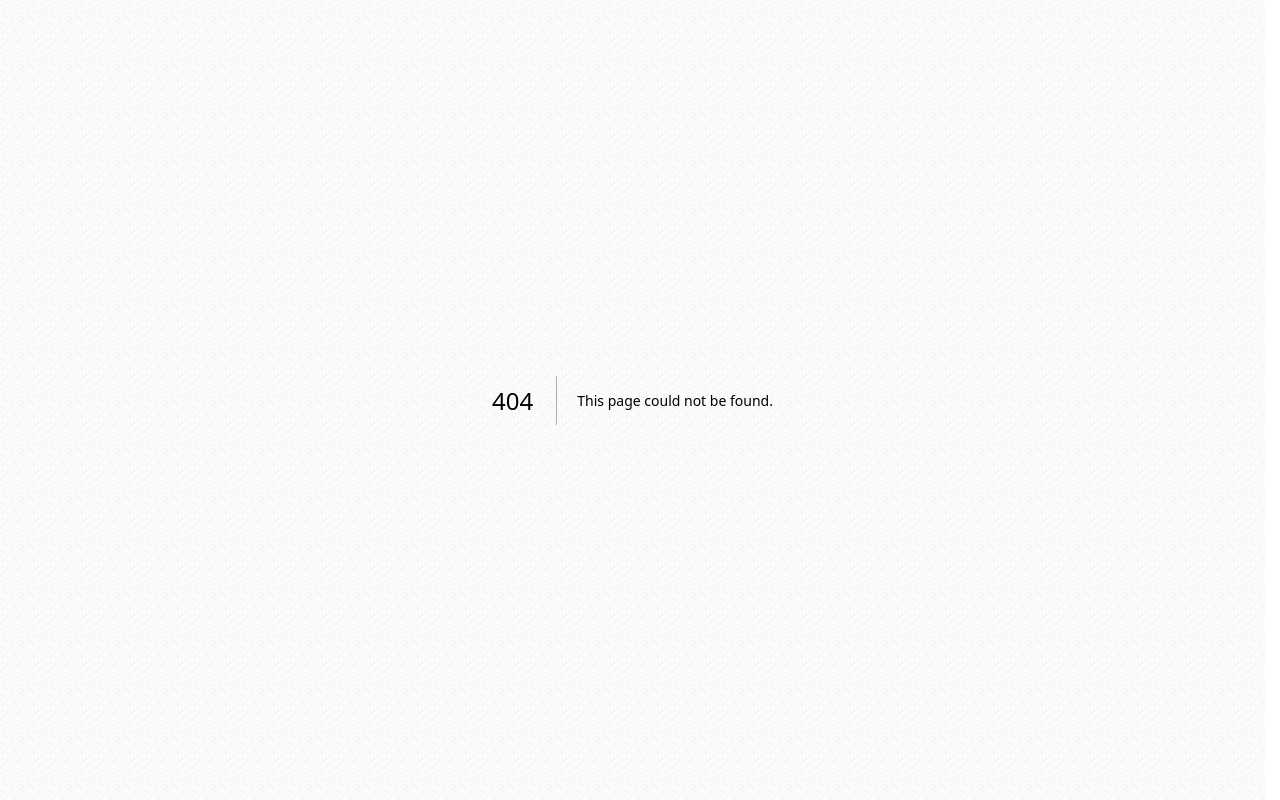
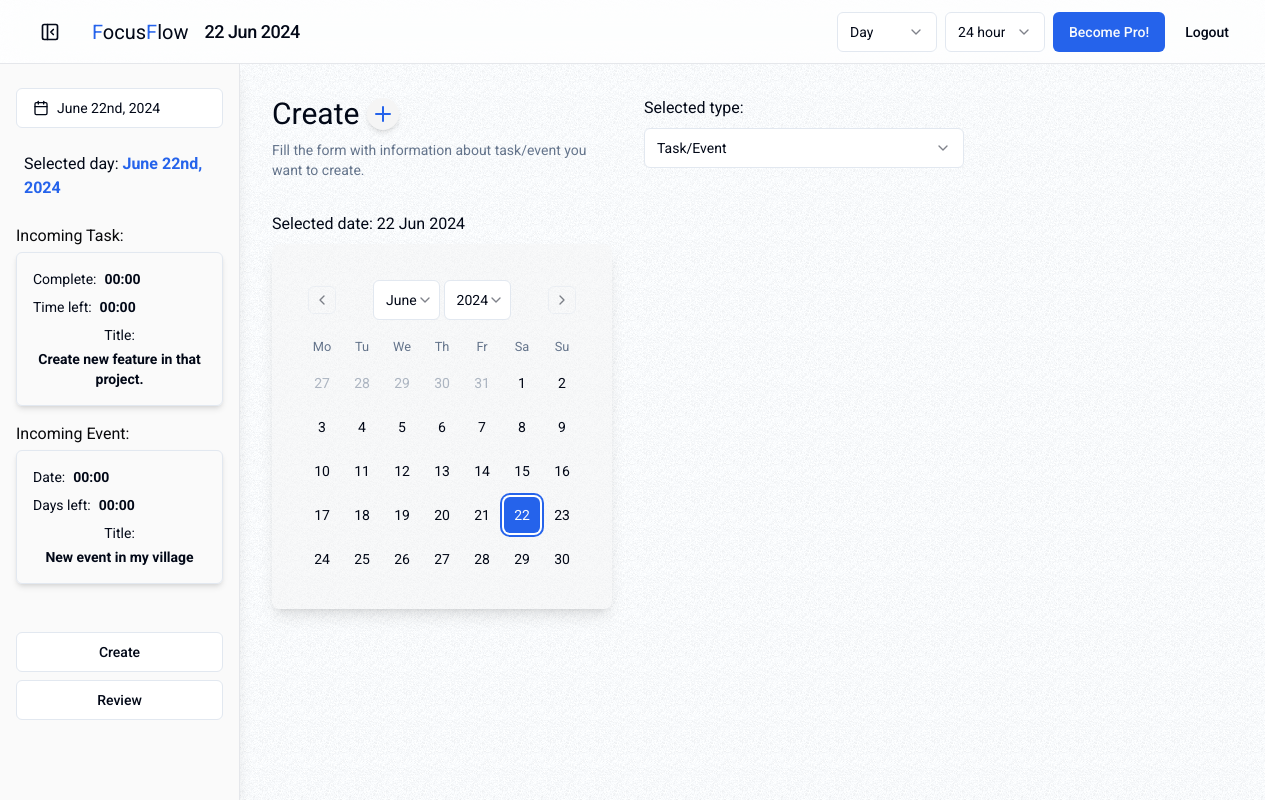
Before and after one commit to JarGad23/focus-flow, a Next.js app: page /dashboard/create in a window 1280 px wide. Before the commit this address had no page. Built offline with nearby package versions, Linux system fonts and the light colour scheme.

Commit message:
Added basic create page with basic components

```diff
--- /dev/null
+++ b/src/app/dashboard/create/_components/create-calendar.tsx
@@ -0,0 +1,42 @@
+import { Calendar } from "@/components/ui/calendar";
+import { format } from "date-fns";
+import { Plus } from "lucide-react";
+import { Dispatch, SetStateAction } from "react";
+
+type Props = {
+  date: Date;
+  setDate: Dispatch<SetStateAction<Date>>;
+};
+
+export const CreateCalendar = ({ date, setDate }: Props) => {
+  return (
+    <div className="flex justify-between lg:flex-col lg:justify-start lg:gap-y-8">
+      <div className="flex flex-col gap-y-2">
+        <div className="flex items-center gap-x-2">
+          <h2 className="text-xl lg:text-3xl">Create</h2>
+          <Plus className="h-6 w-6 lg:h-8 lg:w-8 text-primary bg-neutral-100 rounded-full shadow-md p-1" />
+        </div>
+        <p className="text-muted-foreground text-sm">
+          Fill the form with information about task/event you want to create.
+        </p>
+      </div>
+      <div className="flex flex-col lg:hidden">
+        {/* TODO: Implement samll screen dropdown calendar and dropdown AI Helper on pro */}
+      </div>
+      <div className="hidden lg:flex flex-col gap-y-2">
+        <h3>Selected date: {format(date, "dd MMM yyyy")}</h3>
+        <Calendar
+          ISOWeek
+          mode="single"
+          selected={date}
+          onSelect={setDate}
+          initialFocus
+          captionLayout="dropdown-buttons"
+          fromYear={1960}
+          toYear={2030}
+          className="bg-neutral-100/50 rounded-lg shadow-lg p-8 w-fit"
+        />
+      </div>
+    </div>
+  );
+};
--- /dev/null
+++ b/src/app/dashboard/create/_components/create-form.tsx
@@ -0,0 +1,85 @@
+import {
+  Form,
+  FormControl,
+  FormField,
+  FormItem,
+  FormLabel,
+} from "@/components/ui/form";
+import { Input } from "@/components/ui/input";
+import {
+  Select,
+  SelectContent,
+  SelectItem,
+  SelectTrigger,
+  SelectValue,
+} from "@/components/ui/select";
+import { Textarea } from "@/components/ui/textarea";
+import { useRouter } from "next/navigation";
+import { useForm } from "react-hook-form";
+
+type Props = {
+  type: string;
+  date: Date;
+};
+
+export const CreateForm = ({ type, date }: Props) => {
+  const router = useRouter();
+
+  const handleTypeValueChange = (value: string) => {
+    router.push(`?type=${value}`);
+  };
+
+  const form = useForm({});
+
+  const onSubmit = () => {};
+
+  return (
+    <div className="w-full max-w-2xl flex flex-col gap-y-8">
+      <div className="flex flex-col gap-y-2">
+        <h3>Selected type: {type}</h3>
+        <Select value={type} onValueChange={handleTypeValueChange}>
+          <SelectTrigger className="max-w-80 focus:ring-offset-0 focus:ring-transparent outline-none">
+            <SelectValue placeholder="Task/Event" />
+          </SelectTrigger>
+          <SelectContent>
+            <SelectItem value="task">Task</SelectItem>
+            <SelectItem value="event">Event</SelectItem>
+          </SelectContent>
+        </Select>
+      </div>
+      {type === "task" || type === "event" ? (
+        <Form {...form}>
+          <form className="space-y-6">
+            <FormField
+              control={form.control}
+              name="title"
+              render={({ field }) => (
+                <FormItem>
+                  <FormLabel>Title</FormLabel>
+                  <FormControl>
+                    <Input placeholder="Write some code" {...field} />
+                  </FormControl>
+                </FormItem>
+              )}
+            />
+            <FormField
+              control={form.control}
+              name="title"
+              render={({ field }) => (
+                <FormItem>
+                  <FormLabel>Title</FormLabel>
+                  <FormControl>
+                    <Textarea
+                      placeholder="Complete one feature in major functionality in app"
+                      {...field}
+                    />
+                  </FormControl>
+                </FormItem>
+              )}
+            />
+          </form>
+        </Form>
+      ) : null}
+    </div>
+  );
+};
--- /dev/null
+++ b/src/app/dashboard/create/page.tsx
@@ -0,0 +1,21 @@
+"use client";
+
+import { useSearchParams } from "next/navigation";
+import { useState } from "react";
+import { CreateCalendar } from "./_components/create-calendar";
+import { CreateForm } from "./_components/create-form";
+
+const Page = () => {
+  const [date, setDate] = useState(new Date());
+  const searchParams = useSearchParams();
+
+  const type = searchParams.get("type") || "";
+  return (
+    <div className="w-full p-4 lg:p-8 flex flex-col lg:flex-row gap-y-4 gap-x-8">
+      <CreateCalendar date={date} setDate={setDate} />
+      <CreateForm type={type} date={date} />
+    </div>
+  );
+};
+
+export default Page;
--- /dev/null
+++ b/src/schemas/create-form-schema.ts
@@ -0,0 +1,5 @@
+import { z } from "zod";
+
+const createFormSchema = z.object({
+  title: z.string(),
+});
```
